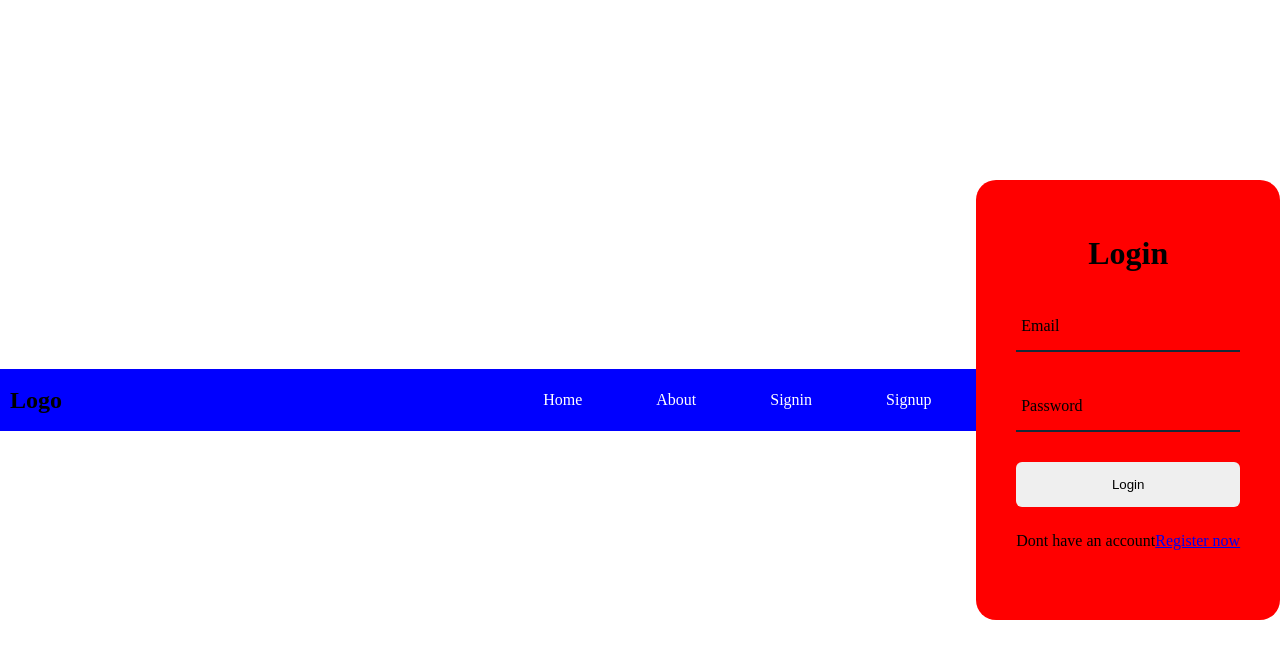
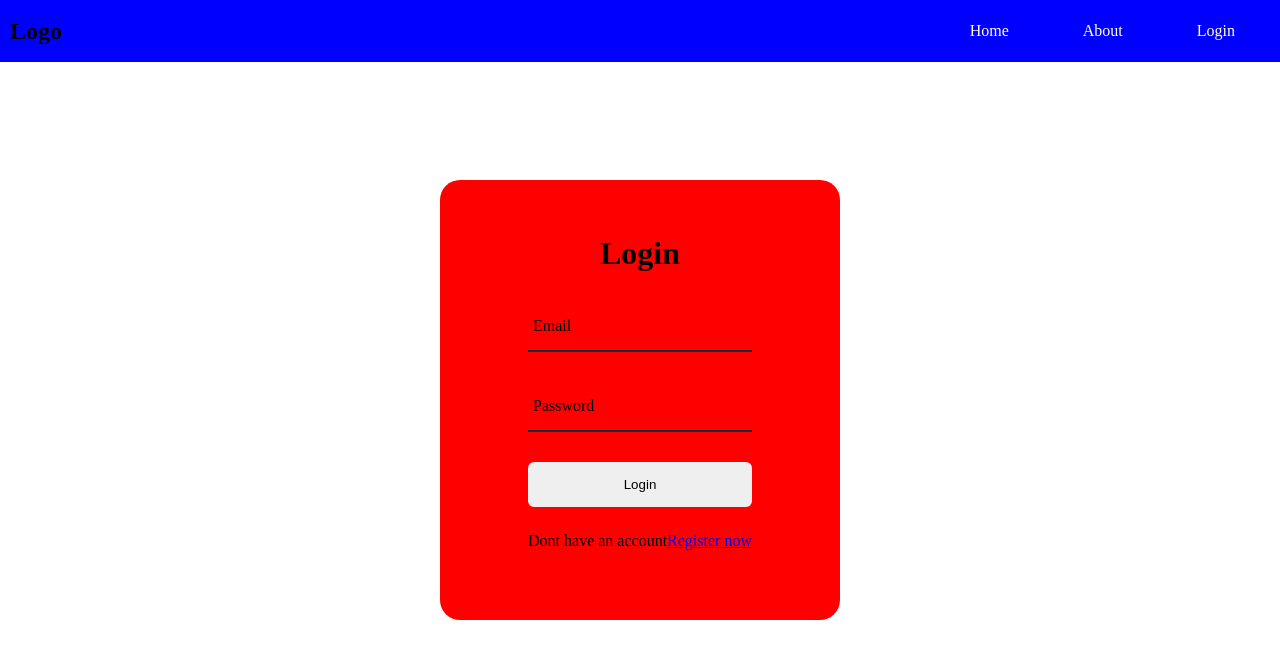
Before and after one commit to Rathan-r-nayak/farmassistant, a Django app: page / in a window 1280 px wide. Shown: the top 659 px of the page. Run offline with Django 4.2, Linux system fonts and the light colour scheme.

Commit message:
Fixed Bugs in index.html

```diff
--- a/welcomeapp/templates/welcomeapp/index.html
+++ b/welcomeapp/templates/welcomeapp/index.html
@@ -1,10 +1,10 @@
 <!DOCTYPE html>
 <html lang="en">
   <head>
-    <meta charset="UTF-8">
-    <meta http-equiv="X-UA-Compatible" content="IE=edge">
-    <meta name="viewport" content="width=device-width, initial-scale=1.0">
-    <title>Document</title>
+    <meta charset="UTF-8" />
+    <meta http-equiv="X-UA-Compatible" content="IE=edge" />
+    <meta name="viewport" content="width=device-width, initial-scale=1.0" />
+    <title></title>
 <style>
     *{
     margin: 0;
@@ -17,7 +17,9 @@
     justify-content: center;
     min-height: 100vh;
 }
-.head{
+header{
+    position:fixed;
+    top: 0;
     background-color: blue;
     width: 100%;
     height: 62px;
@@ -106,8 +108,7 @@
       <nav class="navbar">
         <a href="#home">Home</a>
         <a href="#about">About</a>
-        <a href="#in">Signin</a>
-        <a href="#up">Signup</a>
+        <a href="#in">Login</a>
       </nav>
     </header>
     <div class="wrapper">
```
Lines whose indentation alone changed are shown as unchanged.
